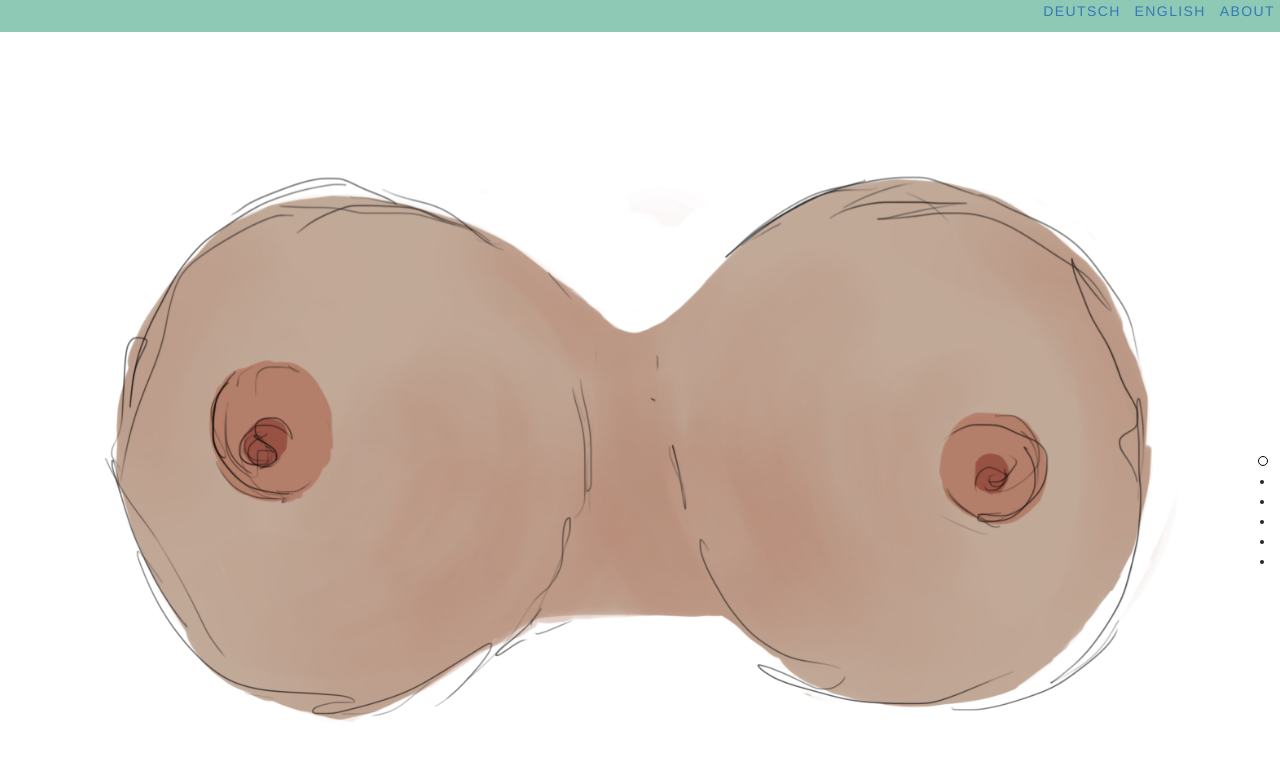
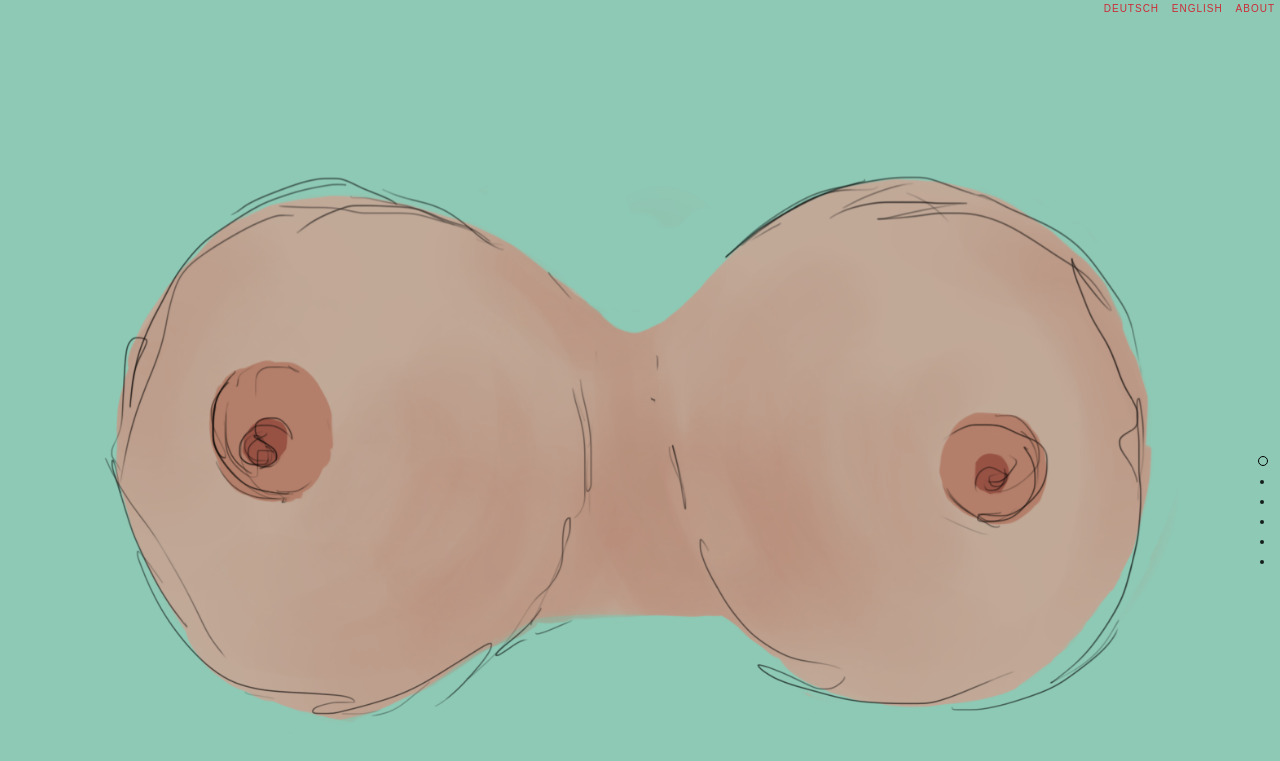
Before and after one commit to gamemakersmanifesto/gamemakersmanifesto.github.io, a Jekyll site: the page built from index.html, in a window 1280 px wide. Shown: the top 761 px of the page. Built offline with Jekyll 4.4.1, drawn with Linux system fonts in a browser that asks for light colours; nearby versions of some CDN libraries; some web fonts are replaced.

Commit message:
changed css link positioning

```diff
--- a/_layouts/default.html
+++ b/_layouts/default.html
@@ -10,10 +10,12 @@
 	<script type="text/javascript" src="http://code.jquery.com/jquery-1.11.0.js"></script>
   	<script type="text/javascript" src="js/jquery.onepage-scroll.min.js"></script>
   	<link href="css/onepage-scroll.css" rel="stylesheet" type="text/css">
-	<link rel="stylesheet" type="text/css" href="css/main.css">
+
     <link href='http://fonts.googleapis.com/css?family=PT+Sans+Caption:400,700' rel='stylesheet' type='text/css'>
     <!-- Latest compiled and minified CSS -->
     <link rel="stylesheet" href="https://maxcdn.bootstrapcdn.com/bootstrap/3.3.5/css/bootstrap.min.css">
+    <!-- Inserting own css after bootstrap to overwrite btstrp-rules -->
+    <link rel="stylesheet" type="text/css" href="css/main.css">
     <!-- Latest compiled and minified JavaScript -->
     <script src="https://maxcdn.bootstrapcdn.com/bootstrap/3.3.5/js/bootstrap.min.js"></script>
 	<script>
```
